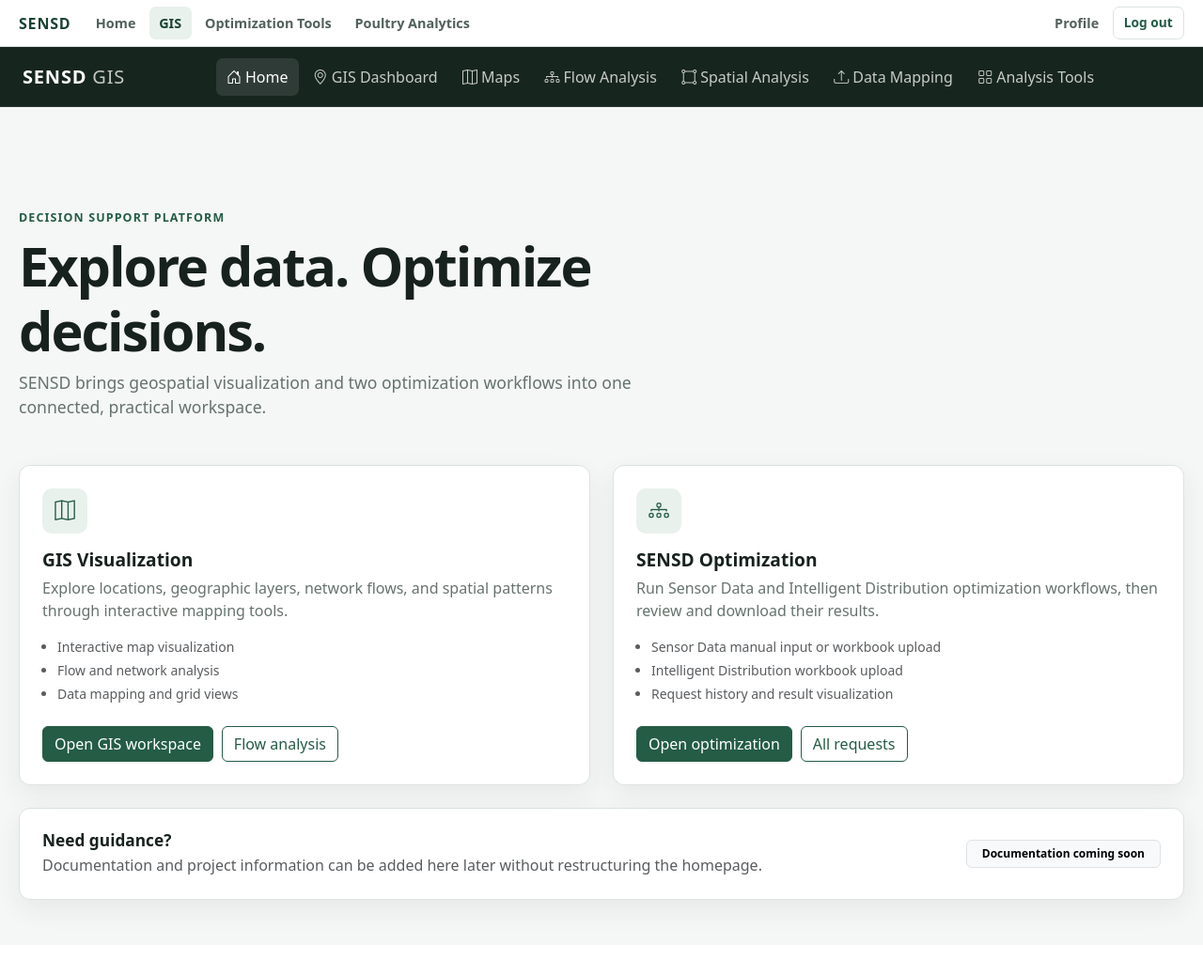
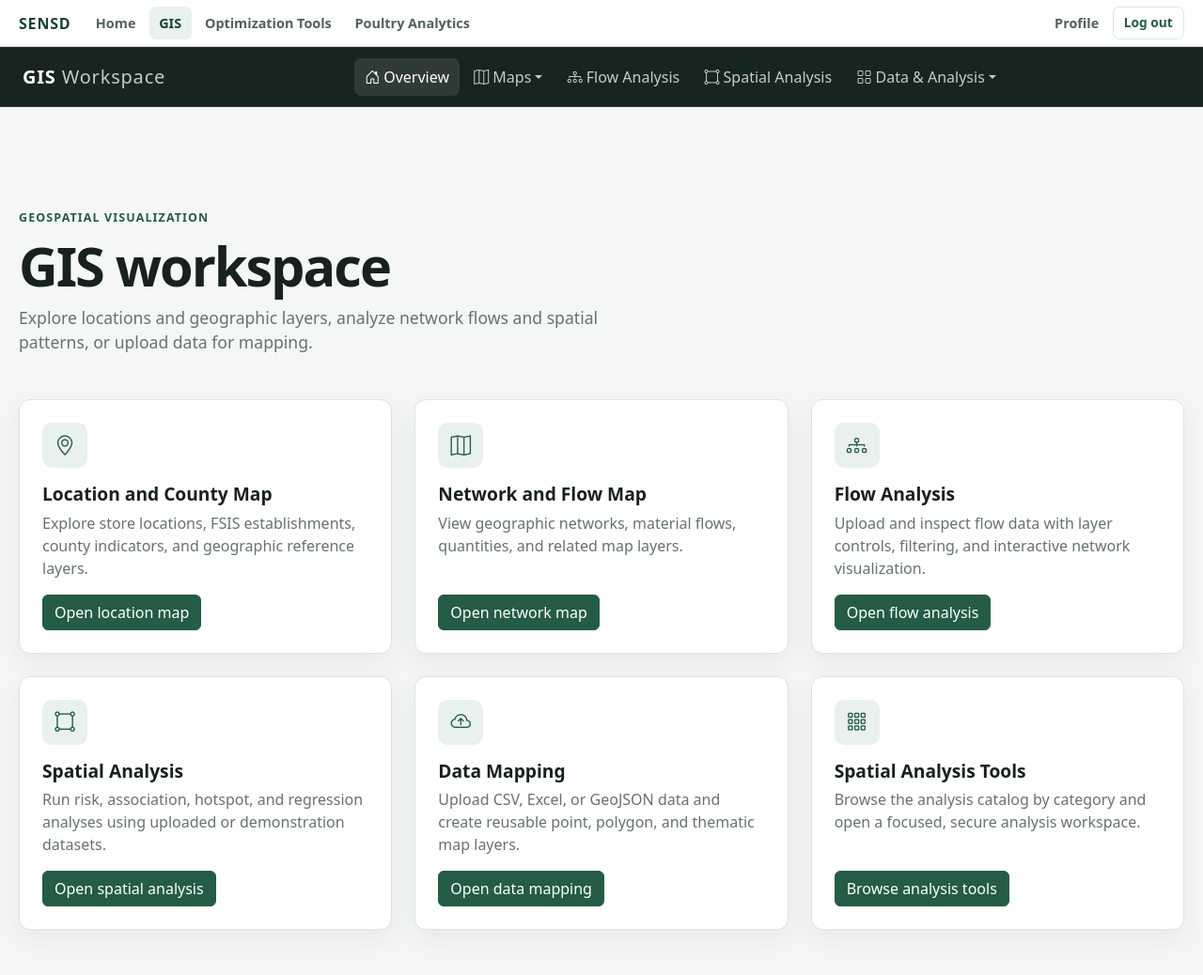
Before and after one commit to PrakashDadi/sensd, a Django app: page /mapsapp/gis-home/ in a window 1280 px wide. Shown: the whole page at 94% size. Before the commit the page ends 981 px from the top, so only its background shows below. Run offline with Django 5.2, Linux system fonts and the light colour scheme; the visitor is signed in with stand-in values (Sample User, id 1).

Commit message:
Refine GIS workspace navigation

```diff
--- a/sensdweb/templates/gisdashboards/gisbase.html
+++ b/sensdweb/templates/gisdashboards/gisbase.html
@@ -17,9 +17,9 @@
 
     {% include 'partials/_global_nav.html' with active_workspace='gis' %}
 
-    <nav class="navbar navbar-expand-lg navbar-dark sensd-navbar sticky-top" aria-label="GIS navigation">
+    <nav class="navbar navbar-expand-lg navbar-dark sensd-navbar sticky-top" aria-label="GIS workspace navigation">
         <div class="container-fluid px-lg-4">
-            <a class="navbar-brand" href="{% url 'gis-home' %}">SENSD <span class="fw-normal opacity-75">GIS</span></a>
+            <a class="navbar-brand" href="{% url 'gis-home' %}">GIS <span class="fw-normal opacity-75">Workspace</span></a>
             <button class="navbar-toggler" type="button" data-bs-toggle="collapse" data-bs-target="#gisNavbar"
                 aria-controls="gisNavbar" aria-expanded="false" aria-label="Toggle navigation">
                 <span class="navbar-toggler-icon"></span>
@@ -30,20 +30,15 @@
                     <li class="nav-item">
                         <a class="nav-link {% if request.resolver_match.url_name == 'gis-home' %}active{% endif %}"
                             href="{% url 'gis-home' %}">
-                            <i class="bi bi-house-door me-1"></i>Home
+                            <i class="bi bi-house-door me-1"></i>Overview
                         </a>
                     </li>
-                    <li class="nav-item">
-                        <a class="nav-link {% if request.resolver_match.url_name == 'gis_dashboard' %}active{% endif %}"
-                            href="{% url 'gis_dashboard' %}">
-                            <i class="bi bi-geo-alt me-1"></i>GIS Dashboard
-                        </a>
-                    </li>
-                    <li class="nav-item">
-                        <a class="nav-link {% if request.resolver_match.url_name == 'maps_view' %}active{% endif %}"
-                            href="{% url 'maps_view' %}">
-                            <i class="bi bi-map me-1"></i>Maps
-                        </a>
+                    <li class="nav-item dropdown">
+                        <a class="nav-link dropdown-toggle {% if request.resolver_match.url_name == 'gis_dashboard' or request.resolver_match.url_name == 'maps_view' %}active{% endif %}" href="#" role="button" data-bs-toggle="dropdown" aria-expanded="false"><i class="bi bi-map me-1"></i>Maps</a>
+                        <ul class="dropdown-menu">
+                            <li><a class="dropdown-item" href="{% url 'gis_dashboard' %}">Location and county map</a></li>
+                            <li><a class="dropdown-item" href="{% url 'maps_view' %}">Network and flow map</a></li>
+                        </ul>
                     </li>
                     <li class="nav-item">
                         <a class="nav-link {% if request.resolver_match.url_name == 'flow_analysis' %}active{% endif %}"
@@ -57,17 +52,12 @@
                             <i class="bi bi-bounding-box-circles me-1"></i>Spatial Analysis
                         </a>
                     </li>
-                    <li class="nav-item">
-                        <a class="nav-link {% if request.resolver_match.url_name == 'data_mapping_tool' %}active{% endif %}"
-                            href="{% url 'data_mapping_tool' %}">
-                            <i class="bi bi-upload me-1"></i>Data Mapping
-                        </a>
-                    </li>
-                    <li class="nav-item">
-                        <a class="nav-link {% if request.resolver_match.url_name == 'grid_view' %}active{% endif %}"
-                            href="{% url 'grid_view' %}">
-                            <i class="bi bi-grid me-1"></i>Analysis Tools
-                        </a>
+                    <li class="nav-item dropdown">
+                        <a class="nav-link dropdown-toggle {% if request.resolver_match.url_name == 'data_mapping_tool' or request.resolver_match.url_name == 'grid_view' %}active{% endif %}" href="#" role="button" data-bs-toggle="dropdown" aria-expanded="false"><i class="bi bi-grid me-1"></i>Data &amp; Analysis</a>
+                        <ul class="dropdown-menu">
+                            <li><a class="dropdown-item" href="{% url 'data_mapping_tool' %}">Data mapping</a></li>
+                            <li><a class="dropdown-item" href="{% url 'grid_view' %}">Spatial analysis tools</a></li>
+                        </ul>
                     </li>
                 </ul>
             </div>
--- a/sensdweb/templates/gisdashboards/gishome.html
+++ b/sensdweb/templates/gisdashboards/gishome.html
@@ -1,51 +1,19 @@
 {% extends 'gisdashboards/gisbase.html' %}
-{% block title %}SENSD Platform{% endblock %}
+{% block title %}SENSD GIS Workspace{% endblock %}
 {% block content %}
 <main class="sensd-page">
   <section class="platform-hero">
-    <div class="sensd-eyebrow">Decision support platform</div>
-    <h1>Explore data. Optimize decisions.</h1>
-    <p>SENSD brings geospatial visualization and two optimization workflows into one connected, practical workspace.</p>
+    <div class="sensd-eyebrow">Geospatial visualization</div>
+    <h1>GIS workspace</h1>
+    <p>Explore locations and geographic layers, analyze network flows and spatial patterns, or upload data for mapping.</p>
   </section>
-
-  <section class="row g-4" aria-label="SENSD tools">
-    <div class="col-lg-6">
-      <article class="sensd-tool-card">
-        <div class="sensd-tool-icon"><i class="bi bi-map"></i></div>
-        <h2>GIS Visualization</h2>
-        <p>Explore locations, geographic layers, network flows, and spatial patterns through interactive mapping tools.</p>
-        <ul class="text-muted small ps-3 mb-4">
-          <li class="mb-1">Interactive map visualization</li>
-          <li class="mb-1">Flow and network analysis</li>
-          <li>Data mapping and grid views</li>
-        </ul>
-        <div class="sensd-actions">
-          <a href="{% url 'gis_dashboard' %}" class="btn btn-sensd">Open GIS workspace</a>
-          <a href="{% url 'flow_analysis' %}" class="btn btn-outline-sensd">Flow analysis</a>
-        </div>
-      </article>
-    </div>
-    <div class="col-lg-6">
-      <article class="sensd-tool-card">
-        <div class="sensd-tool-icon"><i class="bi bi-diagram-3"></i></div>
-        <h2>SENSD Optimization</h2>
-        <p>Run Sensor Data and Intelligent Distribution optimization workflows, then review and download their results.</p>
-        <ul class="text-muted small ps-3 mb-4">
-          <li class="mb-1">Sensor Data manual input or workbook upload</li>
-          <li class="mb-1">Intelligent Distribution workbook upload</li>
-          <li>Request history and result visualization</li>
-        </ul>
-        <div class="sensd-actions">
-          <a href="{% url 'sensd' %}" class="btn btn-sensd">Open optimization</a>
-          <a href="{% url 'user_requests' %}" class="btn btn-outline-sensd">All requests</a>
-        </div>
-      </article>
-    </div>
-  </section>
-
-  <section class="sensd-panel p-4 mt-4 d-flex flex-column flex-md-row justify-content-between align-items-md-center gap-3">
-    <div><h2 class="sensd-section-title mb-1">Need guidance?</h2><p class="text-muted mb-0">Documentation and project information can be added here later without restructuring the homepage.</p></div>
-    <span class="badge text-bg-light border px-3 py-2">Documentation coming soon</span>
+  <section class="row g-4" aria-label="GIS tools">
+    <div class="col-md-6 col-xl-4"><article class="sensd-tool-card"><div class="sensd-tool-icon"><i class="bi bi-geo-alt"></i></div><h2>Location and County Map</h2><p>Explore store locations, FSIS establishments, county indicators, and geographic reference layers.</p><div class="sensd-actions"><a class="btn btn-sensd" href="{% url 'gis_dashboard' %}">Open location map</a></div></article></div>
+    <div class="col-md-6 col-xl-4"><article class="sensd-tool-card"><div class="sensd-tool-icon"><i class="bi bi-map"></i></div><h2>Network and Flow Map</h2><p>View geographic networks, material flows, quantities, and related map layers.</p><div class="sensd-actions"><a class="btn btn-sensd" href="{% url 'maps_view' %}">Open network map</a></div></article></div>
+    <div class="col-md-6 col-xl-4"><article class="sensd-tool-card"><div class="sensd-tool-icon"><i class="bi bi-diagram-3"></i></div><h2>Flow Analysis</h2><p>Upload and inspect flow data with layer controls, filtering, and interactive network visualization.</p><div class="sensd-actions"><a class="btn btn-sensd" href="{% url 'flow_analysis' %}">Open flow analysis</a></div></article></div>
+    <div class="col-md-6 col-xl-4"><article class="sensd-tool-card"><div class="sensd-tool-icon"><i class="bi bi-bounding-box-circles"></i></div><h2>Spatial Analysis</h2><p>Run risk, association, hotspot, and regression analyses using uploaded or demonstration datasets.</p><div class="sensd-actions"><a class="btn btn-sensd" href="{% url 'spatial_analysis' %}">Open spatial analysis</a></div></article></div>
+    <div class="col-md-6 col-xl-4"><article class="sensd-tool-card"><div class="sensd-tool-icon"><i class="bi bi-cloud-arrow-up"></i></div><h2>Data Mapping</h2><p>Upload CSV, Excel, or GeoJSON data and create reusable point, polygon, and thematic map layers.</p><div class="sensd-actions"><a class="btn btn-sensd" href="{% url 'data_mapping_tool' %}">Open data mapping</a></div></article></div>
+    <div class="col-md-6 col-xl-4"><article class="sensd-tool-card"><div class="sensd-tool-icon"><i class="bi bi-grid-3x3-gap"></i></div><h2>Spatial Analysis Tools</h2><p>Browse the analysis catalog by category and open a focused, secure analysis workspace.</p><div class="sensd-actions"><a class="btn btn-sensd" href="{% url 'grid_view' %}">Browse analysis tools</a></div></article></div>
   </section>
 </main>
 {% endblock %}
```
Also changed, not shown: sensdweb/mapsapp/tests.py (+27 -0 lines).
